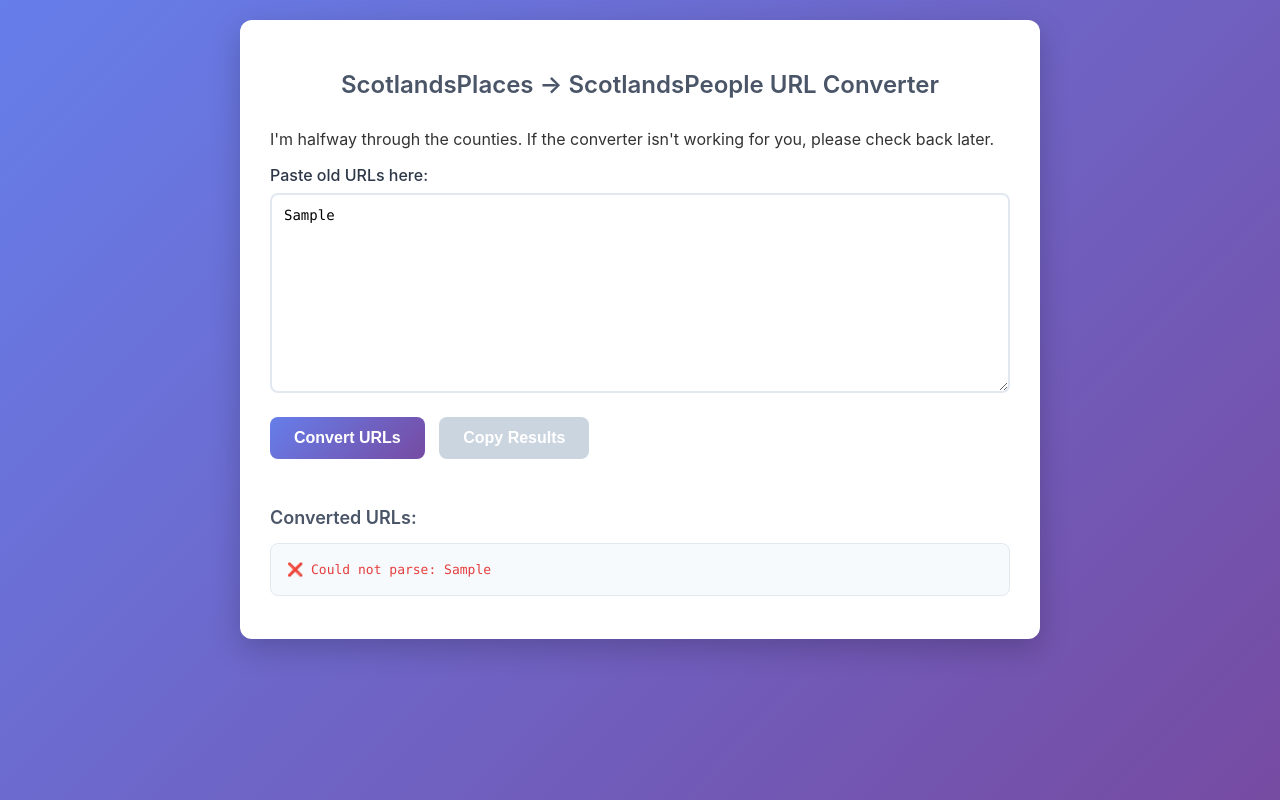
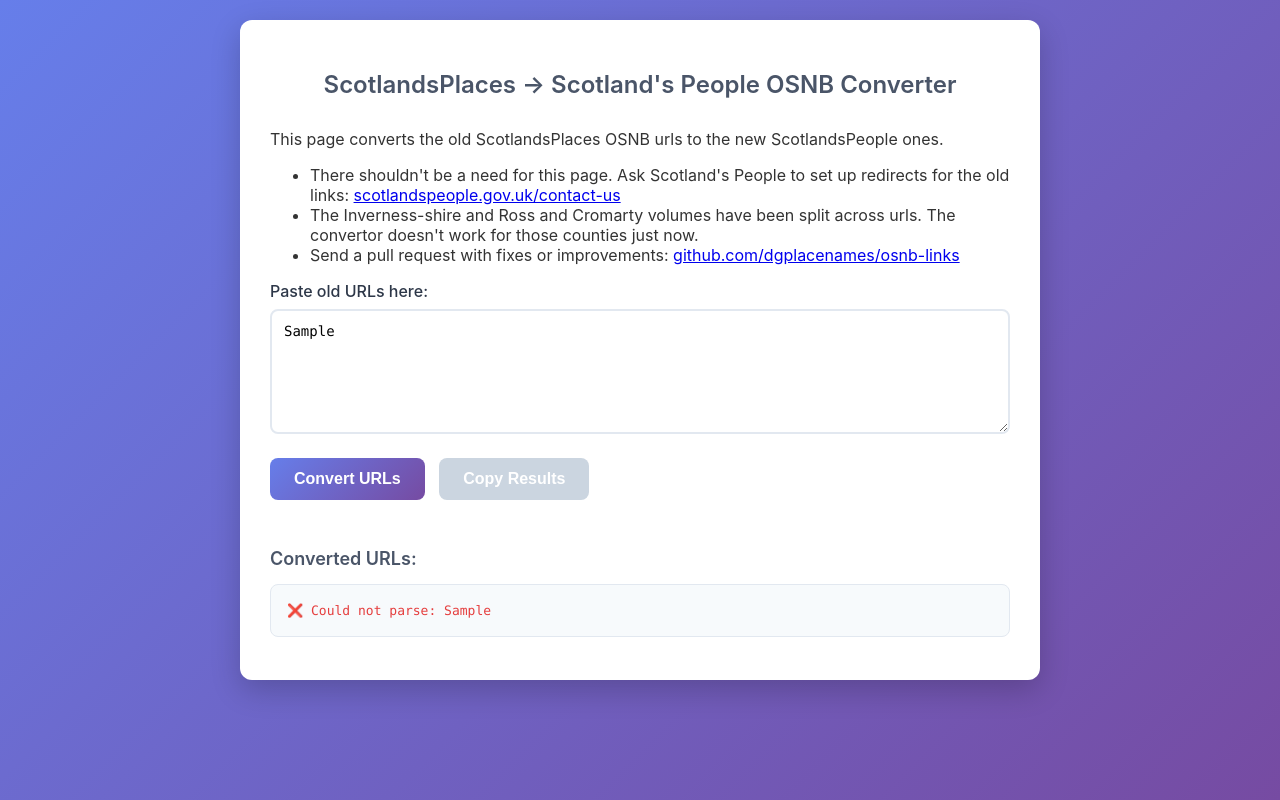
Before and after one commit to dgplacenames/osnb-links, a plain HTML site: page index.html in a window 1280 px wide. Both pictures are taken after typing "Sample" into the empty fields and a click on the button "Convert URLs". Drawn offline with Linux system fonts and the light colour scheme.

Commit message:
Update index.html
counties

```diff
--- a/index.html
+++ b/index.html
@@ -2,7 +2,7 @@
 <html lang="en">
 <head>
   <meta charset="UTF-8">
-  <title>ScotlandsPlaces URL Converter</title>
+  <title>OSNB URL Converter</title>
   <style>
     * {
       box-sizing: border-box;
@@ -43,7 +43,7 @@
 
     textarea {
       width: 100%;
-      height: 200px;
+      height: 125px;
       margin-bottom: 20px;
       border: 2px solid #e2e8f0;
       border-radius: 8px;
@@ -135,9 +135,14 @@
 <body>
 
 <div class="container">
-  <h2>ScotlandsPlaces → ScotlandsPeople URL Converter</h2>
+  <h2>ScotlandsPlaces → Scotland's People OSNB Converter</h2>
 
-  <p>I'm halfway through the counties. If the converter isn't working for you, please check back later.</p>
+  <p>This page converts the old ScotlandsPlaces OSNB urls to the new ScotlandsPeople ones.</p>
+<ul>
+  <li>There shouldn't be a need for this page. Ask Scotland's People to set up redirects for the old links: <a href="https://www.scotlandspeople.gov.uk/contact-us" target="_blank" >scotlandspeople.gov.uk/contact-us</a></li>
+    <li>The Inverness-shire and Ross and Cromarty volumes have been split across urls. The convertor doesn't work for those counties just now.</li>
+    <li>Send a pull request with fixes or improvements: <a href="https://github.com/dgplacenames/osnb-links" target="_blank" >github.com/dgplacenames/osnb-links</a></li>
+</ul>
 
   <label for="input">Paste old URLs here:</label>
   <textarea id="input" placeholder="Paste old URLs here..."></textarea>
@@ -150,26 +155,55 @@
 </div>
 
 <script>
-  // Global REX ID — assumed same for all
   const GLOBAL_REX = 'REX01698';
 
   // County → code (as string)
+  // No 12. inverness-shire is split across 16,17,18 and ross-and-cromarty over 27 and 28
   const countyMap = {
     'wigtownshire':'35',
+    'west-lothian':'34',
+    'sutherland':'33',
+    'stirlingshire':'32',
+    'shetland':'31',
+    'selkirkshire':'30',
+    'roxburghshire':'29',
+    'ross-and-cromarty':'28',
+    'ross-and-cromarty':'27',
+    'renfrewshire':'26',
+    'perthshire':'25',
+    'peeblesshire':'24',
+    'orkney':'23',
+    'nairnshire':'22',
+    'lanarkshire':'21',
     'kirkcudbrightshire':'20',
+    'kincardineshire':'19',
+    'inverness-shire':'18',
+    'inverness-shire':'17',
+    'inverness-shire':'16',
+    'east-lothian':'15',
+    'forfarshire-angus':'14',
+    'fife-and-kinross-shire':'13',
+    'mid-lothian':'11',
     'dumfriesshire':'10',
+    'dunbartonshire':'9',
+    'clackmannanshire':'8',
+    'caithness':'7',
+    'buteshire':'6',
+    'berwickshire':'5',
+    'banffshire':'4',
     'ayrshire':'3',
-    // Add more counties here
+    'argyll':'2',
+    'aberdeenshire':'1',
   };
 
-  function convertLinks() {
+   function convertLinks() {
     const input = document.getElementById('input').value.trim();
     const lines = input.split(/\n+/);
     const outputLines = [];
     const successUrls = [];
 
     lines.forEach(line => {
-      const match = line.match(/\/([a-z\-]+)-os-name-books-\d{4}-\d{4}\/\1-volume-(\d+)\/(\d+)/i);
+      const match = line.match(/\/([a-z\-]+)-os-name-books-\d{4}(?:-\d{4})?\/\1-volume-(\d+)\/(\d+)/i);
       if (!match) {
         outputLines.push(`<span class="error-line">❌ Could not parse: ${line}</span>`);
         return;
```
